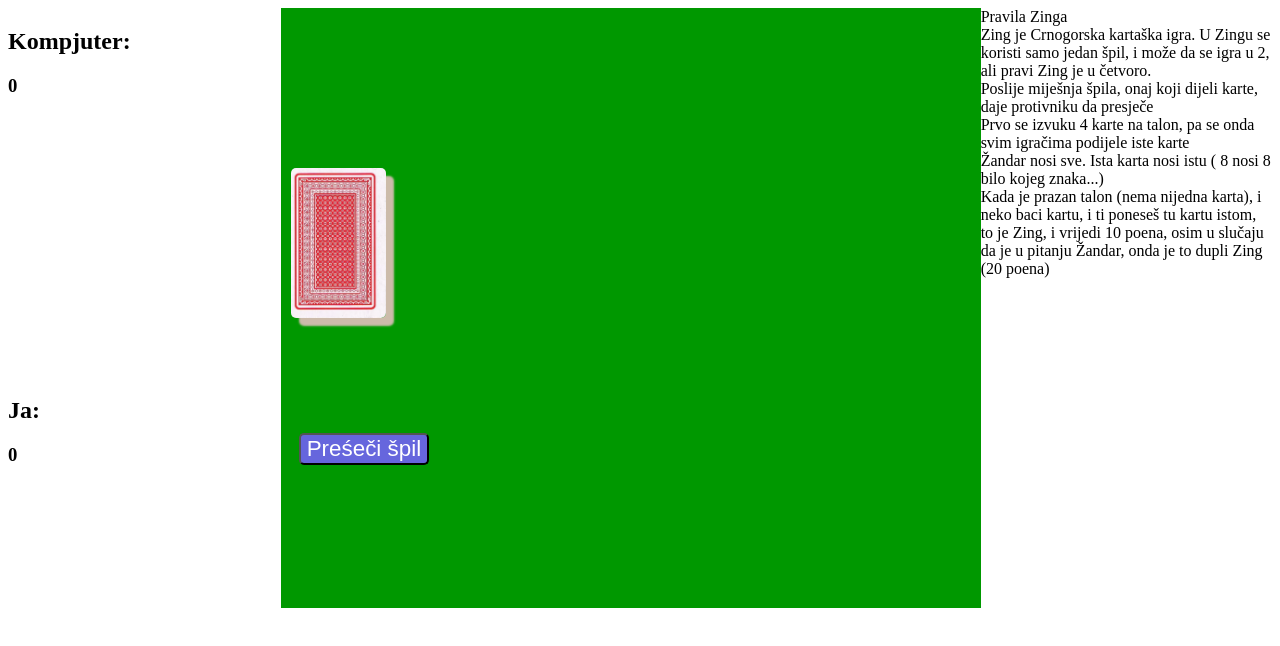
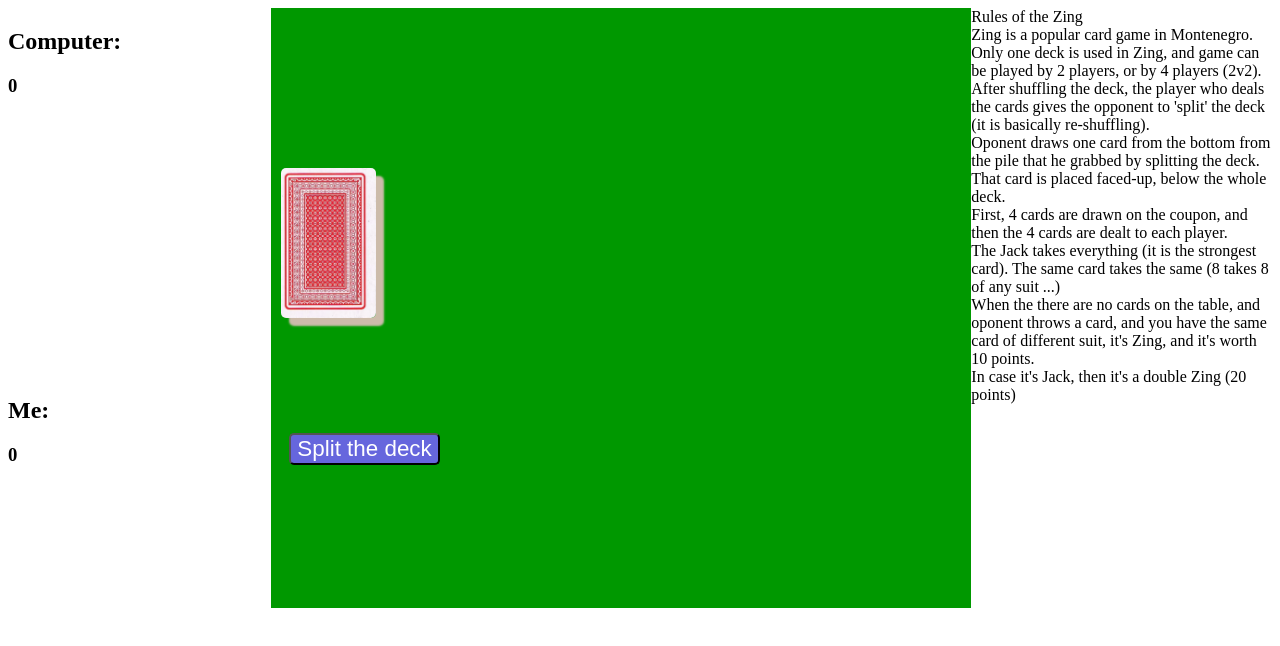
Before and after one commit to VukMNE/VukMNE.github.io, a plain HTML site: page index.html in a window 1280 px wide. Drawn offline with Linux system fonts and the light colour scheme.

Commit message:
Translated to english

```diff
--- a/index.html
+++ b/index.html
@@ -1,7 +1,7 @@
 <html>
 
 	<head>
-		<title>Ovo je naslov stranice</title>
+		<title>Zing</title>
 		<meta charset="utf-8"></meta>
 		<link type="text/css" href="https://cdnjs.cloudflare.com/ajax/libs/twitter-bootstrap/3.3.7/css/bootstrap.min.css"></link>
 		<link rel="stylesheet" type="text/css" media="all" href="animate2.css">
@@ -12,11 +12,11 @@
 	<body>
 	<div id="pored">
 		<div class="comppts">
-			<h2>Kompjuter:</h2>
+			<h2>Computer:</h2>
 			<h3>0</h3>
 		</div>
 		<div class="mypts">
-			<h2>Ja:</h2>
+			<h2>Me:</h2>
 			<h3>0</h3>
 		</div>
 
@@ -39,7 +39,7 @@
 
 				</div>
 					<div id="dugmad">
-						<input type="button" class="fino-dugme" value="Preśeči špil" onclick="presjeciSpil()"></input>
+						<input type="button" class="fino-dugme" value="Split the deck" onclick="presjeciSpil()"></input>
 					</div>
 			<div id="mojiPoeni" class="poeni">
 
@@ -51,13 +51,14 @@
 
 		</div>
 		<div id="Pravila">
-		<ul>Pravila Zinga
-		<li> Zing je Crnogorska kartaška igra. U Zingu se koristi samo jedan špil, i može da se igra u 2, ali pravi Zing je u četvoro.
-		<li> Poslije miješnja špila, onaj koji dijeli karte, daje protivniku da presječe
-		<li> Prvo se izvuku 4 karte na talon, pa se onda svim igračima podijele iste karte
-		<li> Žandar nosi sve. Ista karta nosi istu ( 8 nosi 8 bilo kojeg znaka...)
-		<li> Kada je prazan talon (nema nijedna karta), i neko baci kartu, i ti poneseš tu kartu istom, to je Zing, i vrijedi 10 poena, osim u slučaju da je u pitanju Žandar, onda je to dupli Zing (20 poena)
-
+		<ul>Rules of the Zing
+		<li>Zing is a popular card game in Montenegro. Only one deck is used in Zing, and game can be played by 2 players, or by 4 players (2v2).
+		<li>After shuffling the deck, the player who deals the cards gives the opponent to 'split' the deck (it is basically re-shuffling).
+		<li>Oponent draws one card from the bottom from the pile that he grabbed by splitting the deck. That card is placed faced-up, below the whole deck.
+		<li>First, 4 cards are drawn on the coupon, and then the 4 cards are dealt to each player.
+		<li>The Jack takes everything (it is the strongest card). The same card takes the same (8 takes 8 of any suit ...)
+		<li>When the there are no cards on the table, and oponent throws a card, and you have the same card of different suit, it's Zing, and it's worth 10 points.
+		<li>In case it's Jack, then it's a double Zing (20 points)
 
 		</div>
 			<script src="mijesanje.js"></script>
```
